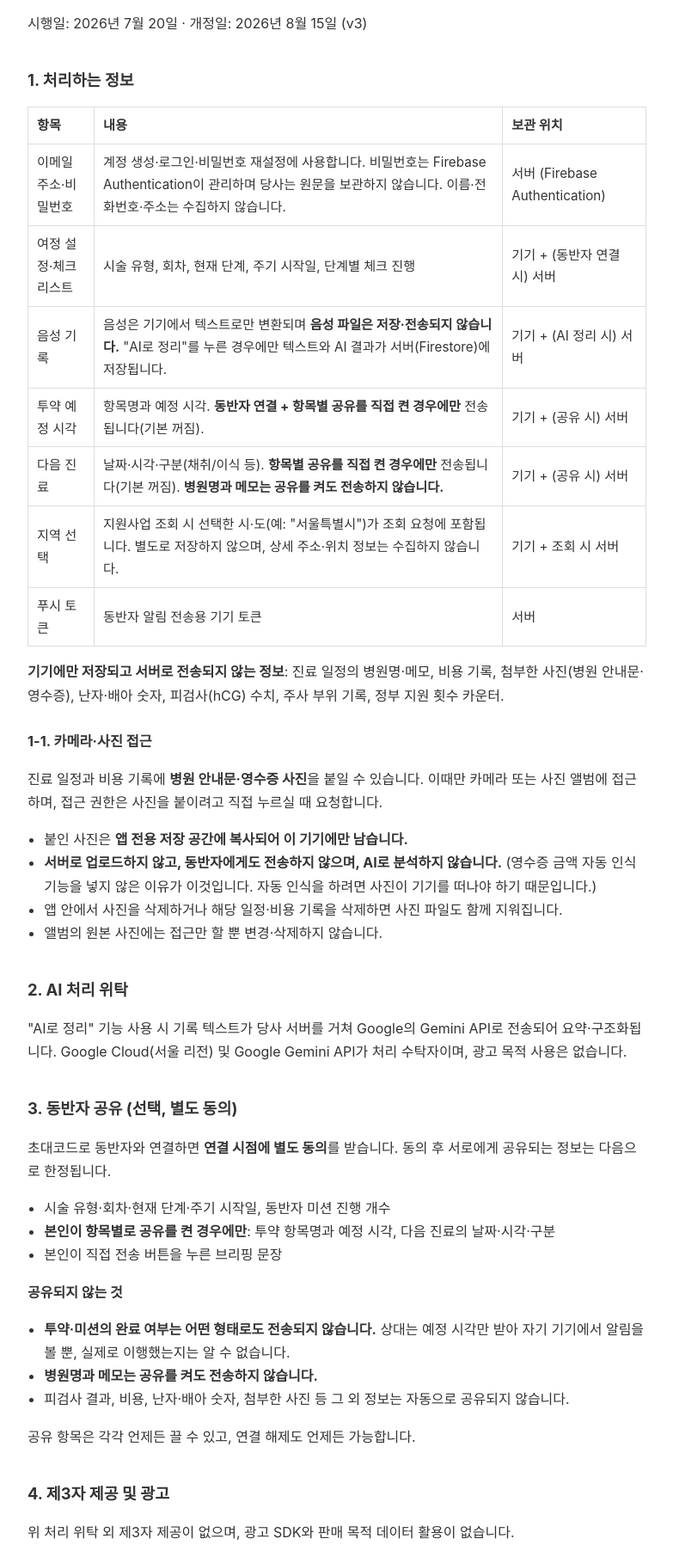
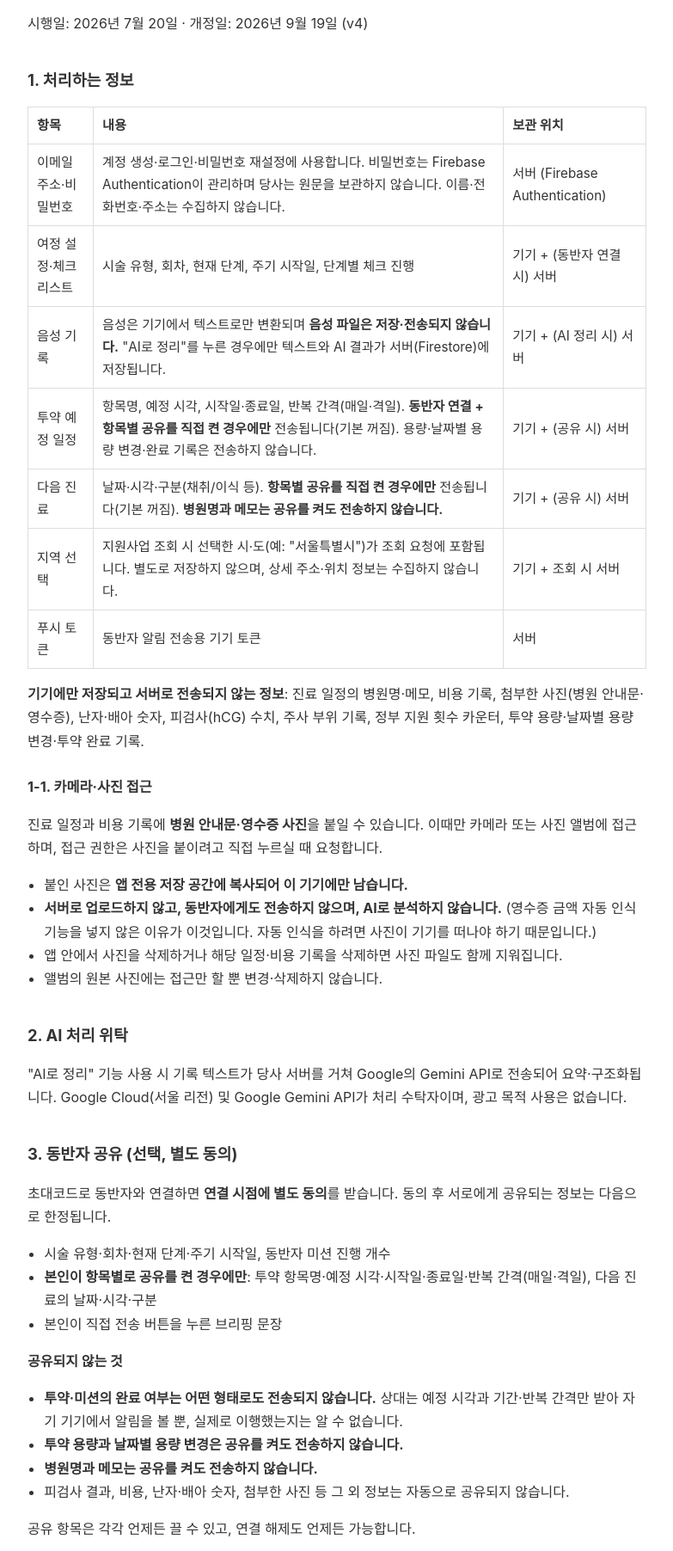
Before and after one commit to Teletobimy/donghaeng-privacy, a plain HTML site: page index.html in a window 1280 px wide. Shown: the part 96-1900 px from the top of the page at 86% size, without its empty margins (248-1031 px from the left). Drawn offline with Linux system fonts and the light colour scheme.

Commit message:
v4: 투약 일정 공유 항목 확장 반영 (시작일·종료일·반복 간격)
2026-09-13 앱 변경으로 항목별 공유를 켠 투약의 시작일·종료일·반복 간격(매일·격일)이
서버를 거쳐 동반자에게 전달된다. v3는 "항목명과 예정 시각"만 적고 있어 불완전했다
(거짓 서술은 없음 — QA 2026-09-19 확인).

- §1 표: 투약 예정 일정 항목을 시작일·종료일·반복 간격까지로. 용량·날짜별 용량 변경·
  완료 기록은 전송하지 않음을 같은 칸에 명시
- §1 기기 전용 목록에 투약 용량·날짜별 용량 변경·투약 완료 기록 추가
- §3 공유 목록 동일 확장, "공유되지 않는 것"에 용량 항목 추가, "예정 시각만 받아" →
  "예정 시각과 기간·반복 간격만 받아"
- 영문 요약 동일 반영

앱 코드 buildSyncPayload와 대조: cycle_type/stage_index/cycle_number/start_date/
mission_done/med_plan{label,hour,minute}/med_plan_v2{+start_date,end_date,
repeat_every_days}/appt_next{at,label}. 용량·완료·병원명·메모 없음.

Co-Authored-By: Claude Opus 5 (1M context) <noreply@anthropic.com>

```diff
--- a/index.html
+++ b/index.html
@@ -17,7 +17,7 @@
 </head>
 <body>
 <h1>동행 개인정보처리방침</h1>
-<p>시행일: 2026년 7월 20일 · 개정일: 2026년 8월 15일 (v3)</p>
+<p>시행일: 2026년 7월 20일 · 개정일: 2026년 9월 19일 (v4)</p>
 
 <h2>1. 처리하는 정보</h2>
 <table>
@@ -25,13 +25,13 @@
 <tr><td>이메일 주소·비밀번호</td><td>계정 생성·로그인·비밀번호 재설정에 사용합니다. 비밀번호는 Firebase Authentication이 관리하며 당사는 원문을 보관하지 않습니다. 이름·전화번호·주소는 수집하지 않습니다.</td><td>서버 (Firebase Authentication)</td></tr>
 <tr><td>여정 설정·체크리스트</td><td>시술 유형, 회차, 현재 단계, 주기 시작일, 단계별 체크 진행</td><td>기기 + (동반자 연결 시) 서버</td></tr>
 <tr><td>음성 기록</td><td>음성은 기기에서 텍스트로만 변환되며 <strong>음성 파일은 저장·전송되지 않습니다.</strong> "AI로 정리"를 누른 경우에만 텍스트와 AI 결과가 서버(Firestore)에 저장됩니다.</td><td>기기 + (AI 정리 시) 서버</td></tr>
-<tr><td>투약 예정 시각</td><td>항목명과 예정 시각. <strong>동반자 연결 + 항목별 공유를 직접 켠 경우에만</strong> 전송됩니다(기본 꺼짐).</td><td>기기 + (공유 시) 서버</td></tr>
+<tr><td>투약 예정 일정</td><td>항목명, 예정 시각, 시작일·종료일, 반복 간격(매일·격일). <strong>동반자 연결 + 항목별 공유를 직접 켠 경우에만</strong> 전송됩니다(기본 꺼짐). 용량·날짜별 용량 변경·완료 기록은 전송하지 않습니다.</td><td>기기 + (공유 시) 서버</td></tr>
 <tr><td>다음 진료</td><td>날짜·시각·구분(채취/이식 등). <strong>항목별 공유를 직접 켠 경우에만</strong> 전송됩니다(기본 꺼짐). <strong>병원명과 메모는 공유를 켜도 전송하지 않습니다.</strong></td><td>기기 + (공유 시) 서버</td></tr>
 <tr><td>지역 선택</td><td>지원사업 조회 시 선택한 시·도(예: "서울특별시")가 조회 요청에 포함됩니다. 별도로 저장하지 않으며, 상세 주소·위치 정보는 수집하지 않습니다.</td><td>기기 + 조회 시 서버</td></tr>
 <tr><td>푸시 토큰</td><td>동반자 알림 전송용 기기 토큰</td><td>서버</td></tr>
 </table>
 
-<p><strong>기기에만 저장되고 서버로 전송되지 않는 정보</strong>: 진료 일정의 병원명·메모, 비용 기록, 첨부한 사진(병원 안내문·영수증), 난자·배아 숫자, 피검사(hCG) 수치, 주사 부위 기록, 정부 지원 횟수 카운터.</p>
+<p><strong>기기에만 저장되고 서버로 전송되지 않는 정보</strong>: 진료 일정의 병원명·메모, 비용 기록, 첨부한 사진(병원 안내문·영수증), 난자·배아 숫자, 피검사(hCG) 수치, 주사 부위 기록, 정부 지원 횟수 카운터, 투약 용량·날짜별 용량 변경·투약 완료 기록.</p>
 
 <h3>1-1. 카메라·사진 접근</h3>
 <p>진료 일정과 비용 기록에 <strong>병원 안내문·영수증 사진</strong>을 붙일 수 있습니다. 이때만 카메라 또는 사진 앨범에 접근하며, 접근 권한은 사진을 붙이려고 직접 누르실 때 요청합니다.</p>
@@ -49,13 +49,14 @@
 <p>초대코드로 동반자와 연결하면 <strong>연결 시점에 별도 동의</strong>를 받습니다. 동의 후 서로에게 공유되는 정보는 다음으로 한정됩니다.</p>
 <ul>
 <li>시술 유형·회차·현재 단계·주기 시작일, 동반자 미션 진행 개수</li>
-<li><strong>본인이 항목별로 공유를 켠 경우에만</strong>: 투약 항목명과 예정 시각, 다음 진료의 날짜·시각·구분</li>
+<li><strong>본인이 항목별로 공유를 켠 경우에만</strong>: 투약 항목명·예정 시각·시작일·종료일·반복 간격(매일·격일), 다음 진료의 날짜·시각·구분</li>
 <li>본인이 직접 전송 버튼을 누른 브리핑 문장</li>
 </ul>
 
 <p><strong>공유되지 않는 것</strong></p>
 <ul>
-<li><strong>투약·미션의 완료 여부는 어떤 형태로도 전송되지 않습니다.</strong> 상대는 예정 시각만 받아 자기 기기에서 알림을 볼 뿐, 실제로 이행했는지는 알 수 없습니다.</li>
+<li><strong>투약·미션의 완료 여부는 어떤 형태로도 전송되지 않습니다.</strong> 상대는 예정 시각과 기간·반복 간격만 받아 자기 기기에서 알림을 볼 뿐, 실제로 이행했는지는 알 수 없습니다.</li>
+<li><strong>투약 용량과 날짜별 용량 변경은 공유를 켜도 전송하지 않습니다.</strong></li>
 <li><strong>병원명과 메모는 공유를 켜도 전송하지 않습니다.</strong></li>
 <li>피검사 결과, 비용, 난자·배아 숫자, 첨부한 사진 등 그 외 정보는 자동으로 공유되지 않습니다.</li>
 </ul>
@@ -79,9 +80,9 @@
 <h2>Privacy Policy (English Summary)</h2>
 <p>Donghaeng requires a free email + password account (Firebase Authentication). No name, phone number, or address is collected.</p>
 <p>Voice is transcribed on-device; <strong>audio is never stored or transmitted.</strong> If you tap "Organize with AI", the resulting text and AI output are stored on our server (Firestore, Seoul region) and processed via the Google Gemini API.</p>
-<p>Optional partner linking (with separate consent) shares only: treatment type, cycle number, current stage, cycle start date, partner-mission progress, and — <strong>only for items you explicitly switch on</strong> — medication labels with their scheduled times and the date, time and type of your next appointment. <strong>Completion status is never transmitted in any form</strong>, and <strong>clinic names and memos are never transmitted even when sharing is on.</strong> Each item can be switched off at any time.</p>
+<p>Optional partner linking (with separate consent) shares only: treatment type, cycle number, current stage, cycle start date, partner-mission progress, and — <strong>only for items you explicitly switch on</strong> — medication labels with their scheduled times, start/end dates and daily/every-other-day intervals, and the date, time and type of your next appointment. <strong>Completion status is never transmitted in any form</strong>, and <strong>clinic names and memos are never transmitted even when sharing is on.</strong> Each item can be switched off at any time.</p>
 <p>Camera and photo-library access is requested only when you choose to attach a photo. Attached photos are copied into app-private storage and <strong>never uploaded, never shared with a partner, and never analysed by AI</strong> — which is why automatic receipt-amount recognition is deliberately not offered. Deleting the photo or its appointment/expense record deletes the file too.</p>
-<p>Appointment clinic names and memos, cost records, attached photos, egg/embryo counts, hCG values, injection-site logs and subsidy counters stay on your device only.</p>
+<p>Appointment clinic names and memos, cost records, attached photos, egg/embryo counts, hCG values, injection-site logs, subsidy counters, medication dosage and date-specific dosage changes stay on your device only. Dosage and medication completion records are never shared.</p>
 <p>Delete everything anytime via <em>More → Delete all data</em> (this removes server copies, including briefs you sent). Account deletion can be requested by email. Not a medical device. Contact: khk9462@gmail.com</p>
 </div>
 </body>
```
